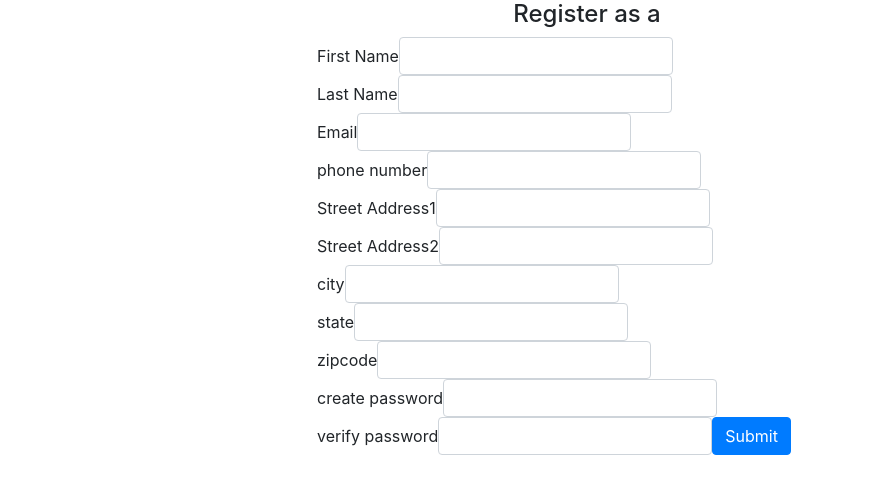
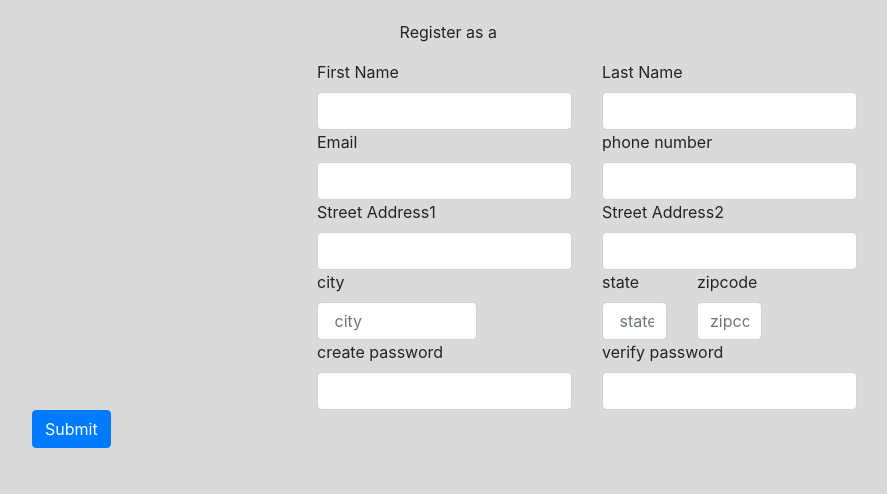
Before and after one commit to yogashreeck/assessment_3, a plain HTML site: page singup.html in a window 1280 px wide. Shown: the whole page, without its empty margins (53-940 px from the left). Drawn offline with nearby package versions, Linux system fonts and the light colour scheme.

Commit message:
singup&login

```diff
--- /dev/null
+++ b/css/singup.css
@@ -0,0 +1,6 @@
+body{
+	background-color: #dadada;
+}
+.container{
+	margin-top: 20px;
+}
--- a/singup.html
+++ b/singup.html
@@ -8,62 +8,82 @@
     <script src="https://code.jquery.com/jquery-3.3.1.slim.min.js" integrity="sha384-q8i/X+965DzO0rT7abK41JStQIAqVgRVzpbzo5smXKp4YfRvH+8abtTE1Pi6jizo" crossorigin="anonymous"></script>
     <script src="https://cdnjs.cloudflare.com/ajax/libs/popper.js/1.14.7/umd/popper.min.js" integrity="sha384-UO2eT0CpHqdSJQ6hJty5KVphtPhzWj9WO1clHTMGa3JDZwrnQq4sF86dIHNDz0W1" crossorigin="anonymous"></script>
     <script src="https://stackpath.bootstrapcdn.com/bootstrap/4.3.1/js/bootstrap.min.js" integrity="sha384-JjSmVgyd0p3pXB1rRibZUAYoIIy6OrQ6VrjIEaFf/nJGzIxFDsf4x0xIM+B07jRM" crossorigin="anonymous"></script>
+    <script type="text/javascript" src="./javascript/login.js"></script>
+    <link rel="stylesheet" type="text/css" href="./css/singup.css">
 </head>
 <body>
-	<div class="container text-center">
-		<div class="row">
-			<div class="col-sm-4 col-md-4 col-lg-3"></div>
-  			<div class="col-sm-4 col-md-6">
-  				<h4>Register as a</h4>
-      <form  class="form-inline" >
-  <div class="form-group">
+	<div class="container">
+    <div class="col-lg-3 offset-lg-3 text-center">
+    <P>Register as a</P>
+  </div>
+      <form>
+
+  <div class="row">
+    <div class="col-lg-3 offset-lg-3">
     <label for="myform">First Name</label>
     <input type="text" name="firstname" class="form-control">
   </div>
-  <div class="form-group">
-    <label>Last Name</label><br>
+
+  <div class="col-lg-3">
+    <label  for="myform">Last Name</label>
     <input type="text" name="lastname" class="form-control">
   </div>
-  <div class="form-group">
-    <label>Email</label><br>
+</div>
+
+   <div class="row">
+  <div  class="col-lg-3 offset-lg-3">
+    <label>Email</label>
     <input type="email" name="lastname" class="form-control">
   </div>
-  <div class="form-group">
-    <label>phone number</label><br>
+
+  <div class="col-lg-3">
+    <label>phone number</label>
     <input type="number" name="lastname" class="form-control">
   </div>
-  <div class="form-group">
-    <label>Street Address1</label><br>
+  </div>
+
+   <div class="row">
+  <div  class="col-lg-3 offset-lg-3">
+    <label>Street Address1</label>
     <input type="text" name="lastname" class="form-control">
   </div>
-  <div class="form-group">
-    <label>Street Address2</label><br>
+
+  <div class="col-lg-3">
+    <label>Street Address2</label>
     <input type="text" name="lastname" class="form-control">
   </div>
-  <div class="form-group">
-    <label>city</label><br>
+</div>
+
+   <div class="row">
+  <div class="col-lg-2 offset-lg-3">
+    <label>city</label>
+    <input type="city" class="form-control" placeholder=" city">
+  </div>
+
+  <div class="col-lg-1 offset-lg-1">
+    <label>state</label>
+    <input type="state" class="form-control" placeholder=" state">
+  </div>
+
+  <div class="col-lg-1">
+    <label>zipcode</label>
+    <input type="code" class="form-control" placeholder="zipcode">
+  </div>
+  </div>
+
+   <div class="row">
+  <div  class="col-lg-3 offset-lg-3">
+    <label>create password</label>
     <input type="password" class="form-control">
   </div>
-  <div class="form-group">
-    <label>state</label><br>
+
+   <div class="col-lg-3">
+    <label>verify password</label>
     <input type="password" class="form-control">
   </div>
-  <div class="form-group">
-    <label>zipcode</label><br>
-    <input type="password" class="form-control">
-  </div>
-  <div class="form-group">
-    <label>create password</label><br>
-    <input type="password" class="form-control">
-  </div>
-   <div class="form-group">
-    <label>verify password</label><br>
-    <input type="password" class="form-control">
-  </div><br>
+</div>
+</form>
   <button type="submit" class="btn btn-primary">Submit</button>
-</form>
-<div class="col-sm-4 col-md-4 col-lg-3"></div>
-</div>
 </div>
 </body>
 </html>
```
Also changed, not shown: login.html (+6 -5 lines), event_calender.html (line endings or trailing spaces).
